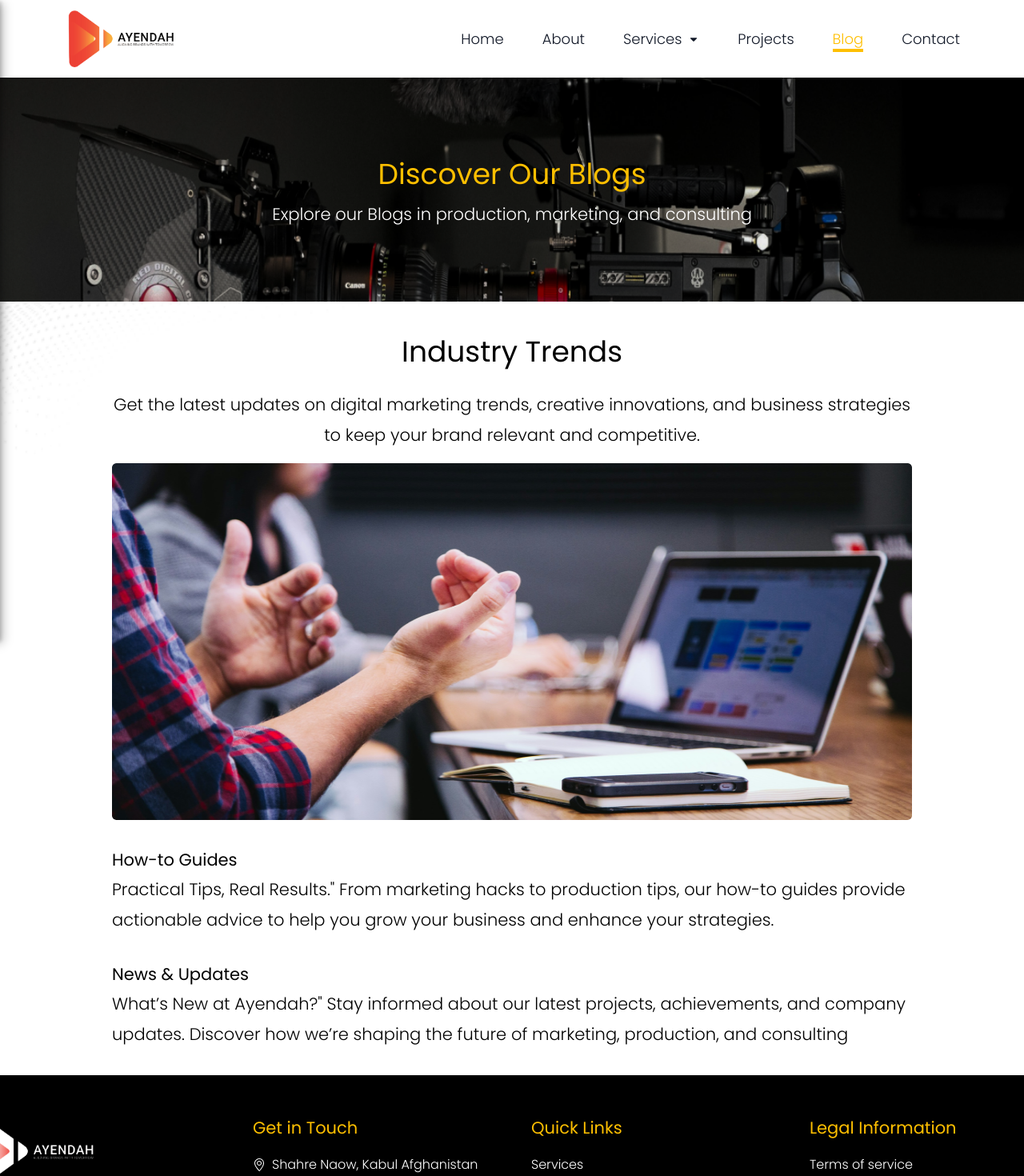
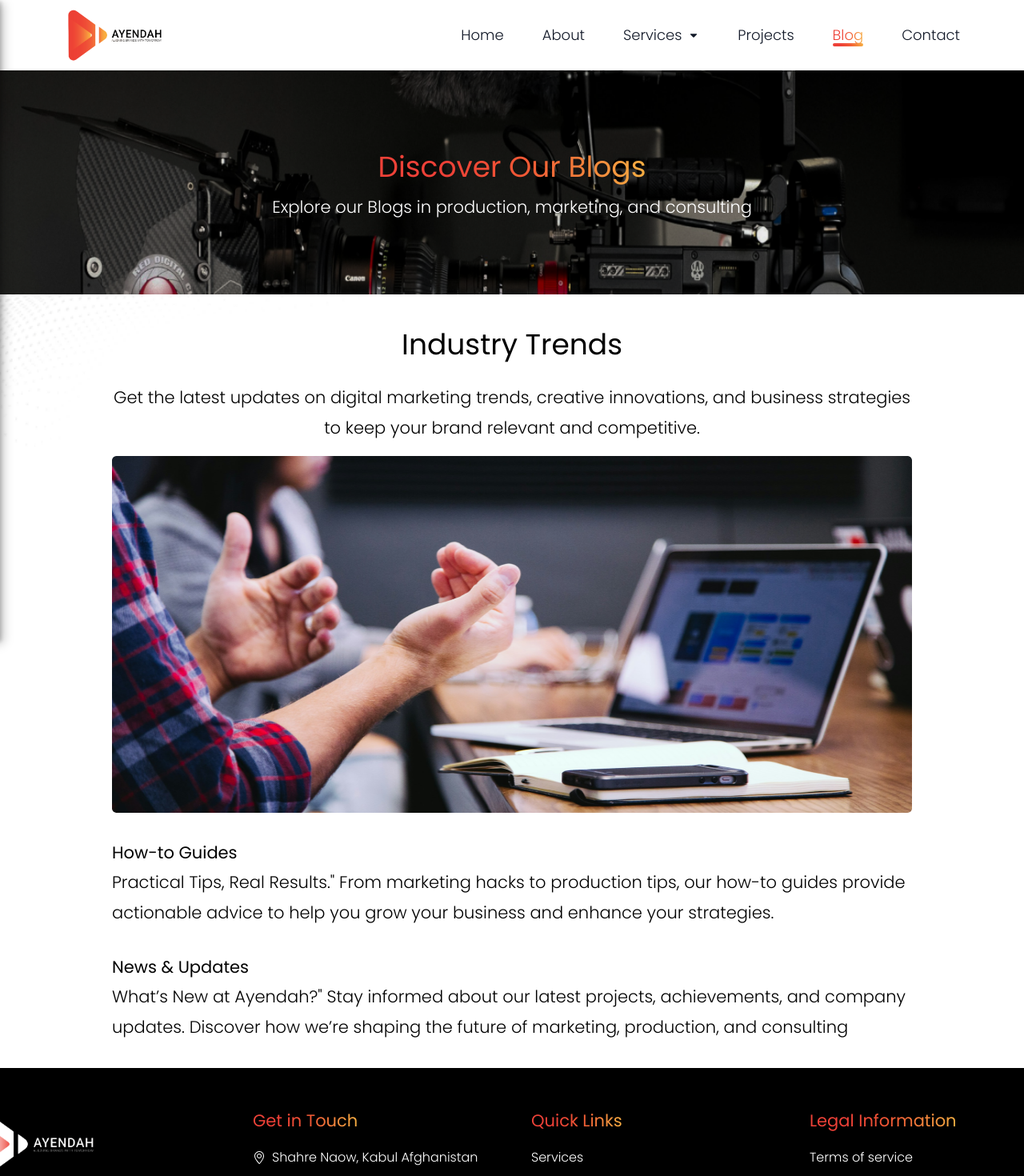
Before and after one commit to zainabturkmen/Ayenda, a React (Create React App) app: page /blog in a window 1280 px wide. Shown: the top 1470 px of the page at 80% size. Built offline with nearby package versions, Linux system fonts and the light colour scheme; a web font is replaced by a local one.

Commit message:
adding some changes

```diff
--- a/src/Components/Hero.js
+++ b/src/Components/Hero.js
@@ -6,8 +6,9 @@ const Hero = () => {
   return (
     <div
       className="relative flex justify-center items-center h-[20vh] bg-cover bg-center bg-no-repeat md:h-[35vh]"
-      style={{ backgroundImage: `url(${backimg})` }}>
-      <h1 className="text-center text-[21px] font-normal leading-[172%] text-primary-yellow md:text-[47px]">
+      style={{ backgroundImage: `url(${backimg})` }}
+    >
+      <h1 className="text-center text-[21px] font-normal leading-[172%] gradient-text md:text-[50px] md:font-semibold">
         Discover About Us
       </h1>
       <img
--- a/src/Components/Navbar.js
+++ b/src/Components/Navbar.js
@@ -24,7 +24,7 @@ const Navbar = ({ toggleSidebar }) => {
     <nav className="flex justify-between items-center mx-5 mt-2 mb-2 md:mx-20">
       {/* Header */}
       <div className="flex items-center justify-between w-full md:w-auto">
-        <img src={logo1} alt="logo" className="w-12 md:w-[9em]" />
+        <img src={logo1} alt="logo" className="w-12 md:w-[8em]" />
         <div className="text-2xl cursor-pointer md:hidden">
           <IoMenu onClick={toggleSidebar} />
         </div>
@@ -46,8 +46,8 @@ const Navbar = ({ toggleSidebar }) => {
                 <NavLink
                   to={url}
                   className={({ isActive }) =>
-                    `inline-flex items-center text-gray-900  hover:text-primary-yellow text-lg font-light ${
-                      isActive ? " border-primary-yellow" : ""
+                    `inline-flex items-center text-gray-900 text-lg font-light transition-colors duration-200 ease-in-out ${
+                      isActive ? "gradient-text" : "hover:gradient-text"
                     }`
                   }
                 >
@@ -62,8 +62,8 @@ const Navbar = ({ toggleSidebar }) => {
                         key={sublink.id}
                         to={sublink.url}
                         className={({ isActive }) =>
-                          `text-gray-900 text-base py-2 hover:text-primary-yellow transition ${
-                            isActive ? "text-primary-yellow" : ""
+                          `text-gray-900 text-base py-2 transition-colors duration-200 ease-in-out ${
+                            isActive ? "gradient-text" : "hover:gradient-text"
                           }`
                         }
                         onClick={closeDropdown}
@@ -82,10 +82,10 @@ const Navbar = ({ toggleSidebar }) => {
               <NavLink
                 to={url}
                 className={({ isActive }) =>
-                  `text-gray-900 text-lg font-light ${
+                  `text-gray-900 text-lg font-light transition-colors duration-200 ease-in-out ${
                     isActive
-                      ? "border-b-4 border-primary-yellow text-primary-yellow"
-                      : ""
+                      ? "gradient-text gradient-border-b-4"
+                      : "hover:gradient-text"
                   }`
                 }
               >
@@ -100,3 +100,106 @@ const Navbar = ({ toggleSidebar }) => {
 };
 
 export default Navbar;
+
+// import React, { useState } from "react";
+// import { NavLink } from "react-router-dom";
+// import { links } from "./data";
+// import { FaCaretDown } from "react-icons/fa";
+// import logo1 from "../Assets/logo1.png";
+// import { IoMenu } from "react-icons/io5";
+
+// const Navbar = ({ toggleSidebar }) => {
+//   const [isDropdownOpen, setIsDropdownOpen] = useState(false);
+
+//   const handleMouseEnter = () => {
+//     setIsDropdownOpen(true);
+//   };
+
+//   const handleMouseLeave = () => {
+//     setIsDropdownOpen(false);
+//   };
+
+//   const closeDropdown = () => {
+//     setIsDropdownOpen(false);
+//   };
+
+//   return (
+//     <nav className="flex justify-between items-center mx-5 mt-2 mb-2 md:mx-20">
+//       {/* Header */}
+//       <div className="flex items-center justify-between w-full md:w-auto">
+//         <img src={logo1} alt="logo" className="w-12 md:w-[8em]" />
+//         <div className="text-2xl cursor-pointer md:hidden">
+//           <IoMenu onClick={toggleSidebar} />
+//         </div>
+//       </div>
+
+//       {/* Navigation Links */}
+//       <ul className="hidden md:flex gap-12 list-none">
+//         {links.map((link) => {
+//           const { id, text, url, sublinks } = link;
+
+//           if (text === "Services") {
+//             return (
+//               <li
+//                 key={id}
+//                 className="relative group"
+//                 onMouseEnter={handleMouseEnter}
+//                 onMouseLeave={handleMouseLeave}
+//               >
+//                 <NavLink
+//                   to={url}
+//                   className={({ isActive }) =>
+//                     `inline-flex items-center text-gray-900  hover:text-primary-yellow text-lg font-light ${
+//                       isActive ? " border-primary-yellow" : ""
+//                     }`
+//                   }
+//                 >
+//                   {text}
+//                   <FaCaretDown className="ml-2 text-sm" />
+//                 </NavLink>
+//                 {/* Dropdown Menu */}
+//                 {isDropdownOpen && sublinks && (
+//                   <div className="absolute top-full left-0 bg-white shadow-lg rounded-md z-10 flex flex-col gap-2 p-3 w-56 text-center">
+//                     {sublinks.map((sublink) => (
+//                       <NavLink
+//                         key={sublink.id}
+//                         to={sublink.url}
+//                         className={({ isActive }) =>
+//                           `text-gray-900 text-base py-2 hover:text-primary-yellow transition ${
+//                             isActive ? "text-primary-yellow" : ""
+//                           }`
+//                         }
+//                         onClick={closeDropdown}
+//                       >
+//                         {sublink.text}
+//                       </NavLink>
+//                     ))}
+//                   </div>
+//                 )}
+//               </li>
+//             );
+//           }
+
+//           return (
+//             <li key={id}>
+//               <NavLink
+//                 to={url}
+//                 className={({ isActive }) =>
+//                   `text-gray-900 text-lg font-light ${
+//                     isActive
+//                       ? "border-b-4 border-primary-yellow text-primary-yellow"
+//                       : ""
+//                   }`
+//                 }
+//               >
+//                 {text}
+//               </NavLink>
+//             </li>
+//           );
+//         })}
+//       </ul>
+//     </nav>
+//   );
+// };
+
+// export default Navbar;
--- a/src/Components/Pages/Blogs.js
+++ b/src/Components/Pages/Blogs.js
@@ -8,13 +8,13 @@ const Hero = () => {
   return (
     <div
       className="relative flex flex-col justify-center items-center h-[20vh] bg-cover bg-center bg-no-repeat md:h-[35vh]"
-      style={{ backgroundImage: `url(${backimg})` }}>
-      <h1 className="text-center text-[21px] font-normal leading-[172%] text-primary-yellow md:text-[47px]">
+      style={{ backgroundImage: `url(${backimg})` }}
+    >
+      <h1 className="text-center text-[21px] font-bold leading-[172%] gradient-text md:text-[47px] md:font-bold">
         Discover Our Blogs
       </h1>
       <p className="text-white w-1/1 text-center text-[12px] md:text-[20px]">
-        Explore our Blogs in production, marketing, and
-        consulting
+        Explore our Blogs in production, marketing, and consulting
       </p>
       <img
         src={dots}
--- a/src/Components/Pages/Consulting.js
+++ b/src/Components/Pages/Consulting.js
@@ -9,8 +9,9 @@ const Hero = () => {
   return (
     <div
       className="relative flex flex-col justify-center items-center h-[20vh] bg-cover bg-center bg-no-repeat md:h-[35vh]"
-      style={{ backgroundImage: `url(${backimg})` }}>
-      <h1 className="text-center text-[21px] font-normal leading-[172%] text-primary-yellow md:text-[47px]">
+      style={{ backgroundImage: `url(${backimg})` }}
+    >
+      <h1 className="text-center text-[21px] font-bold leading-[172%] gradient-text md:text-[47px] md:font-bold">
         Consulting
       </h1>
       <p className="text-white w-1/1 text-center text-[12px] md:text-[20px]">
@@ -36,7 +37,8 @@ const Consulting = () => {
           return (
             <div
               className={`container ${index % 2 === 1 ? "reverse" : ""}`}
-              key={id}>
+              key={id}
+            >
               <h1>{h1}</h1>
               <div className="Seo">
                 <img src={image} alt="seo" />
@@ -133,10 +135,12 @@ const Wrapper = styled.div`
   }
 
   .link {
-    background-color: var(--primary-yellow-color);
-    padding: 0.5em 1em;
+    background: var(--main-gradient);
+    padding: 0.8em 1em;
     border-radius: 10px;
     margin-top: 1em;
+    color: #fff;
+    font-size: 1.2em;
   }
 
   @media (min-width: 1000px) {
--- a/src/Components/Pages/Contact.js
+++ b/src/Components/Pages/Contact.js
@@ -134,7 +134,12 @@ const Wrapper = styled.div`
     gap: 0.5em;
   }
   h2 {
-    color: var(--primary-yellow-color, #febf00);
+    background: var(--main-gradient);
+    -webkit-background-clip: text;
+    -webkit-text-fill-color: transparent;
+    background-clip: text; /* for Firefox */
+    color: transparent;
+    display: inline-flex;
     font-size: 21px;
     font-weight: 400;
     line-height: 172%; /* 36.12px */
@@ -204,11 +209,11 @@ const Wrapper = styled.div`
     height: 47px;
     padding: 12px 14px;
     border-radius: 5px;
-    border: 1px solid rgba(0, 0, 0, 0.1);
-    background: var(--primary-yellow-color, #febf00);
+    background: var(--main-gradient);
     box-shadow: 0px 0px 5px 0px rgba(0, 0, 0, 0.1);
     color: white;
     cursor: pointer;
+    font-size: 1.2em;
   }
 
   @media (min-width: 1000px) {
--- a/src/Components/Pages/Home.js
+++ b/src/Components/Pages/Home.js
@@ -207,7 +207,11 @@ const Wrapper = styled.div`
   }
 
   h1 {
-    color: var(--primary-yellow-color);
+    background: var(--main-gradient);
+    -webkit-background-clip: text;
+    -webkit-text-fill-color: transparent;
+    background-clip: text; /* for Firefox */
+    color: transparent;
     font-size: 1em; /* Smaller font size for mobile */
     font-weight: bold;
     text-align: center;
@@ -256,8 +260,8 @@ const Wrapper = styled.div`
 
   .Rean-more,
   .explore {
-    background-color: var(--primary-yellow-color);
-    color: #000;
+    background: var(--main-gradient);
+    color: #ffff;
     padding: 0.7em 2em;
     text-align: center;
     font-size: 0.6em;
--- a/src/Components/Pages/Projects.js
+++ b/src/Components/Pages/Projects.js
@@ -16,7 +16,7 @@ const Hero = () => {
       className="relative flex flex-col justify-center items-center h-[20vh] bg-cover bg-center bg-no-repeat md:h-[35vh]"
       style={{ backgroundImage: `url(${backimg})` }}
     >
-      <h1 className="text-center text-[21px] font-normal leading-[172%] text-primary-yellow md:text-[47px]">
+      <h1 className="text-center text-[21px] font-bold leading-[172%] gradient-text md:text-[47px] md:font-bold">
         Discover Our Projects
       </h1>
       <p className="text-white w-1/1 text-center text-[12px] md:text-[20px]">
@@ -220,10 +220,11 @@ const Wrapper = styled.div`
   }
 
   .link {
-    background-color: var(--primary-yellow-color);
+    background: var(--main-gradient);
     padding: 0.5em 1em;
     border-radius: 10px;
     margin-top: 1em;
+    color: #fff;
   }
 
   /* Projects */
@@ -242,9 +243,23 @@ const Wrapper = styled.div`
   }
 
   .filter-btn.active {
+    position: relative;
+    color: transparent;
+    background: var(--main-gradient);
+    -webkit-background-clip: text;
+    background-clip: text;
     transition: all 0.3s ease;
-    border-bottom: 2px solid var(--primary-yellow-color);
-    color: var(--primary-yellow-color);
+  }
+
+  .filter-btn.active::after {
+    content: "";
+    position: absolute;
+    bottom: 0;
+    left: 0;
+    height: 2px;
+    width: 100%;
+    background: var(--main-gradient);
+    border-radius: 1px;
   }
 
   /* Projects image  */
--- a/src/index.css
+++ b/src/index.css
@@ -1,4 +1,3 @@
-
 @import url("https://fonts.googleapis.com/css2?family=Edu+AU+VIC+WA+NT+Pre&family=Pacifico&family=Poppins:ital,wght@0,100;0,200;0,300;0,400;0,500;0,600;0,700;0,800;0,900;1,200;1,300;1,400;1,500;1,600;1,700;1,800;1,900&family=Source+Sans+3:ital,wght@0,200..900;1,200..900&display=swap");
 @import url("https://fonts.googleapis.com/css2?family=Roboto:ital,wght@0,100;0,300;0,400;0,500;0,700;0,900;1,100;1,300;1,400;1,500;1,700;1,900&display=swap");
 
@@ -6,14 +5,44 @@
 @tailwind components;
 @tailwind utilities;
 
-
 :root {
   --primary-yellow-color: #febf00;
   --secondary-yellow-color: #ffdd7473;
-  --font-robot: "Roboto", sans-serif;
+  --font-roboto: "Roboto", sans-serif;
+  --main-gradient: linear-gradient(
+    90deg,
+    #ee4238 0%,
+    #ee4037 25%,
+    #f25a35 55.93%,
+    #f6ae42 100%
+  );
 }
 
 body {
   margin: 0;
   font-family: "Poppins", serif;
 }
+
+.gradient-text {
+  background: var(--main-gradient);
+  -webkit-background-clip: text;
+  -webkit-text-fill-color: transparent;
+  background-clip: text; /* for Firefox */
+  color: transparent;
+  display: inline-flex;
+}
+
+.gradient-border-b-4 {
+  position: relative;
+}
+
+.gradient-border-b-4::after {
+  content: "";
+  position: absolute;
+  bottom: 0;
+  left: 0;
+  width: 100%;
+  height: 4px;
+  background: var(--main-gradient);
+  border-radius: 2px;
+}
```
Also changed, not shown: src/Components/Footer.js (+6 -2 lines), src/Components/Pages/CreativeProduction.js (+6 -3 lines), src/Components/Pages/DigitalMarketing.js (+5 -3 lines), src/Components/Sidebar.js (+13 -3 lines), 1 other file (tests, documents, lock files or other folders).
